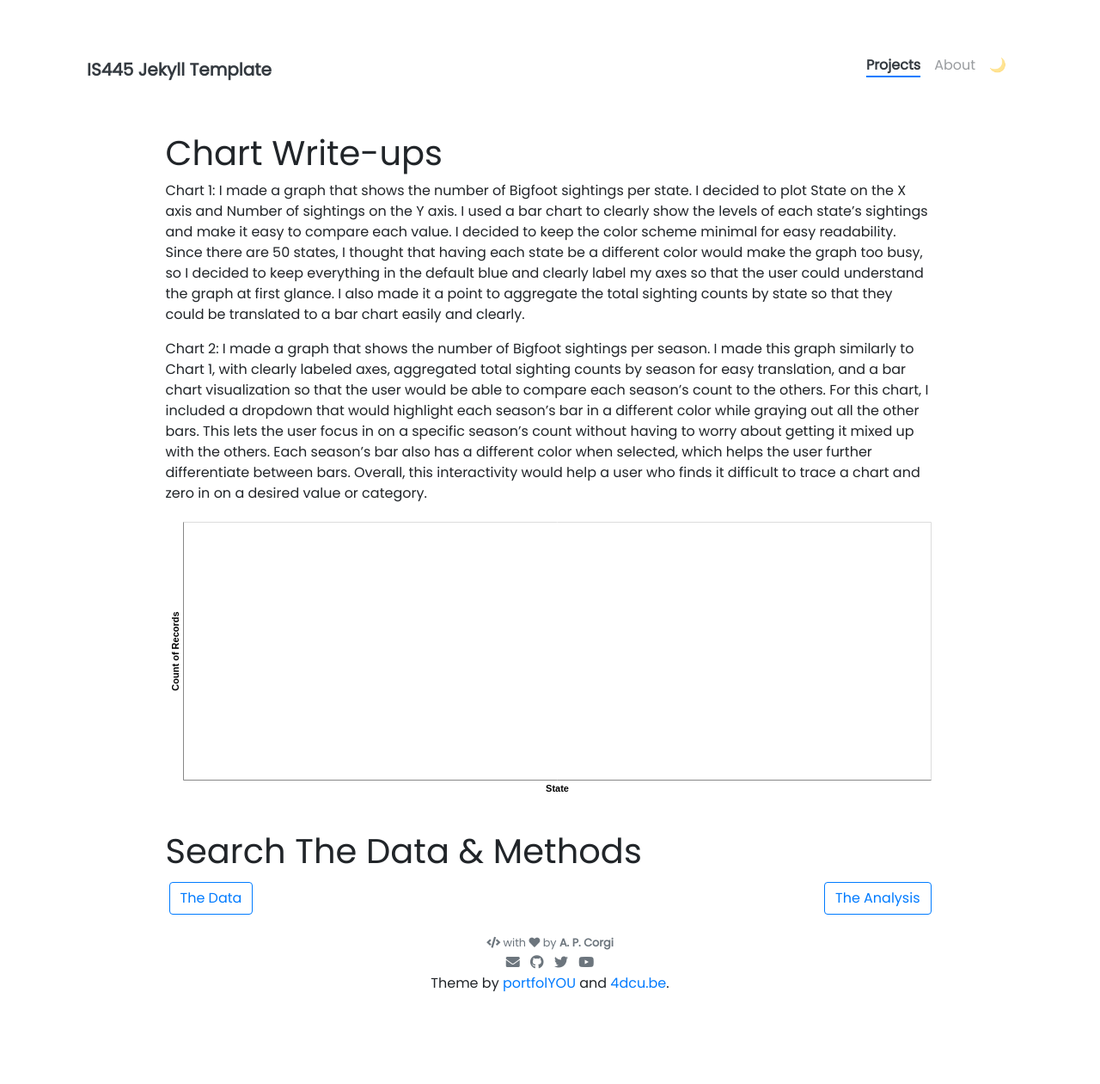
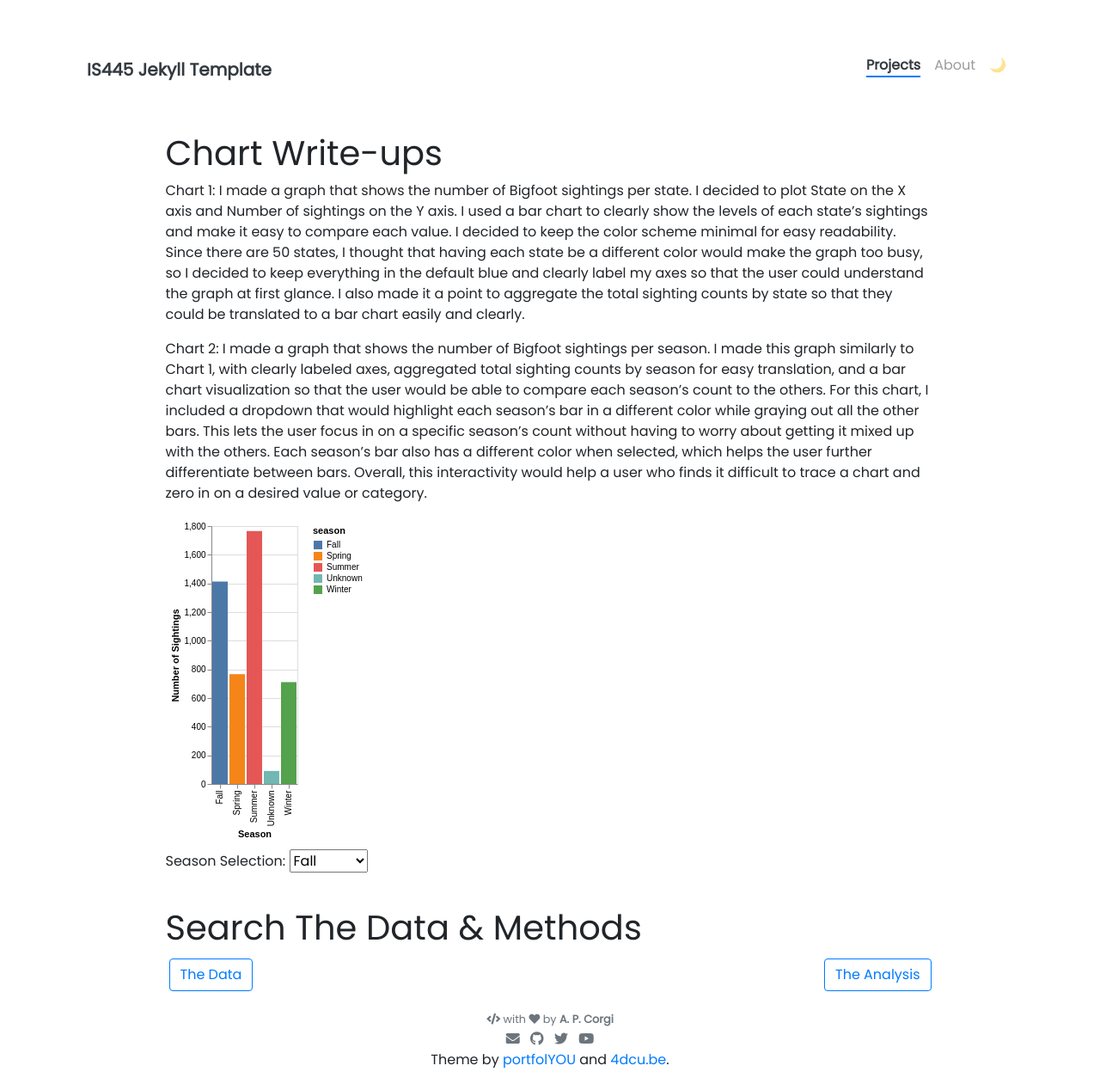
Before and after one commit to znquraishi/znquraishi.github.io, a Jekyll site: the page built from _projects/homework_5.md, in a window 1280 px wide. Shown: the whole page at 86% size. Built offline with Jekyll 4.4.1, drawn with Linux system fonts in a browser that asks for light colours; nearby versions of some CDN libraries; before the commit the page ends 1172 px from its top, so only the background shows below that.

Commit message:
update file

```diff
--- a/_projects/homework_5.md
+++ b/_projects/homework_5.md
@@ -17,7 +17,7 @@ Chart 1: I made a graph that shows the number of Bigfoot sightings per state. I
 
 Chart 2: I made a graph that shows the number of Bigfoot sightings per season. I made this graph similarly to Chart 1, with clearly labeled axes, aggregated total sighting counts by season for easy translation, and a bar chart visualization so that the user would be able to compare each season's count to the others. For this chart, I included a dropdown that would highlight each season's bar in a different color while graying out all the other bars. This lets the user focus in on a specific season's count without having to worry about getting it mixed up with the others. Each season's bar also has a different color when selected, which helps the user further differentiate between bars. Overall, this interactivity would help a user who finds it difficult to trace a chart and zero in on a desired value or category.
 
-<vegachart schema-url="{{ site.baseurl }}/assets/json/chart1.json" style="width: 100%"></vegachart>
+<vegachart schema-url="{{ site.baseurl }}/assets/json/chart2.json" style="width: 100%"></vegachart>
 
 
 # Search The Data & Methods
```
